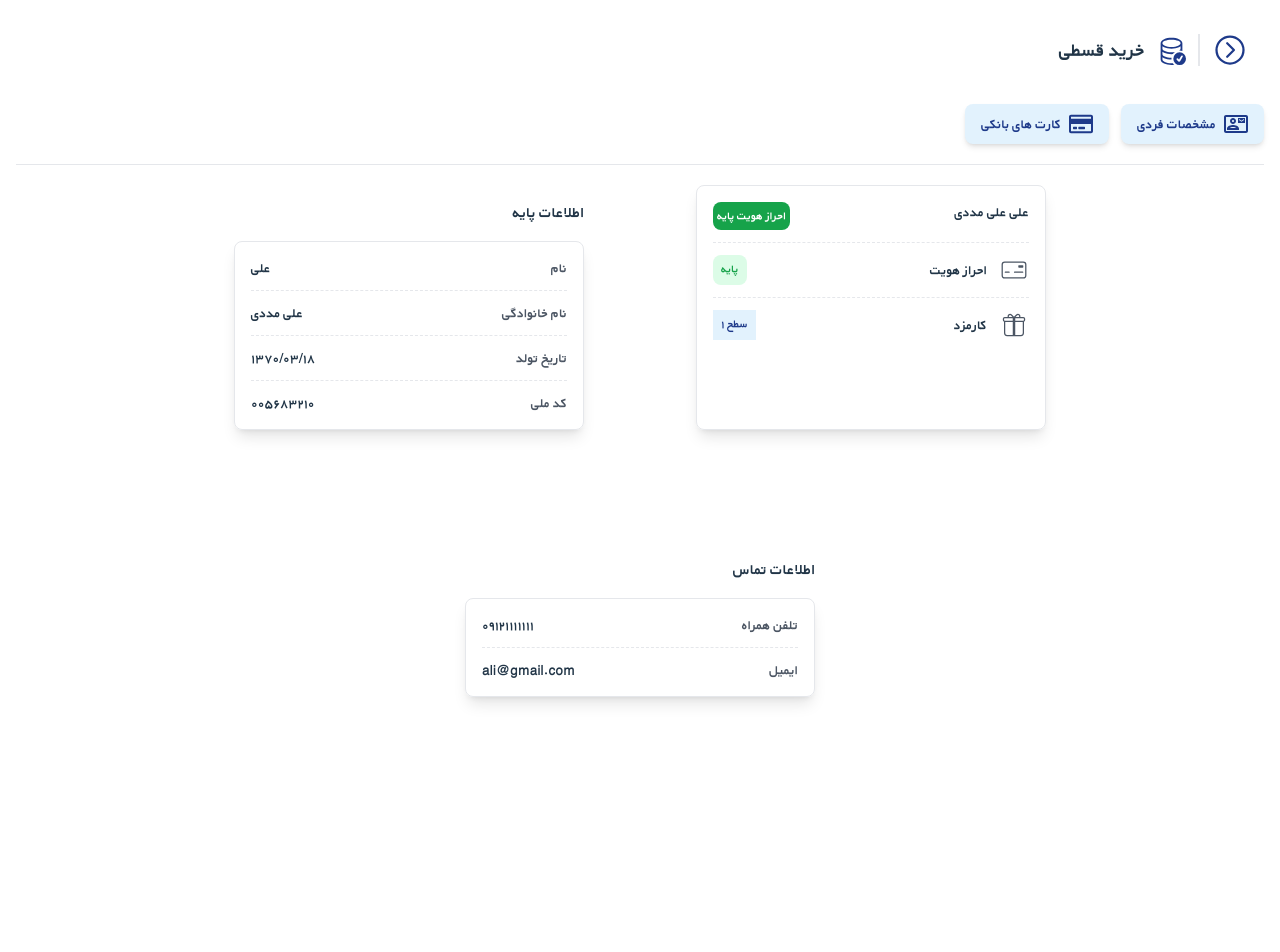
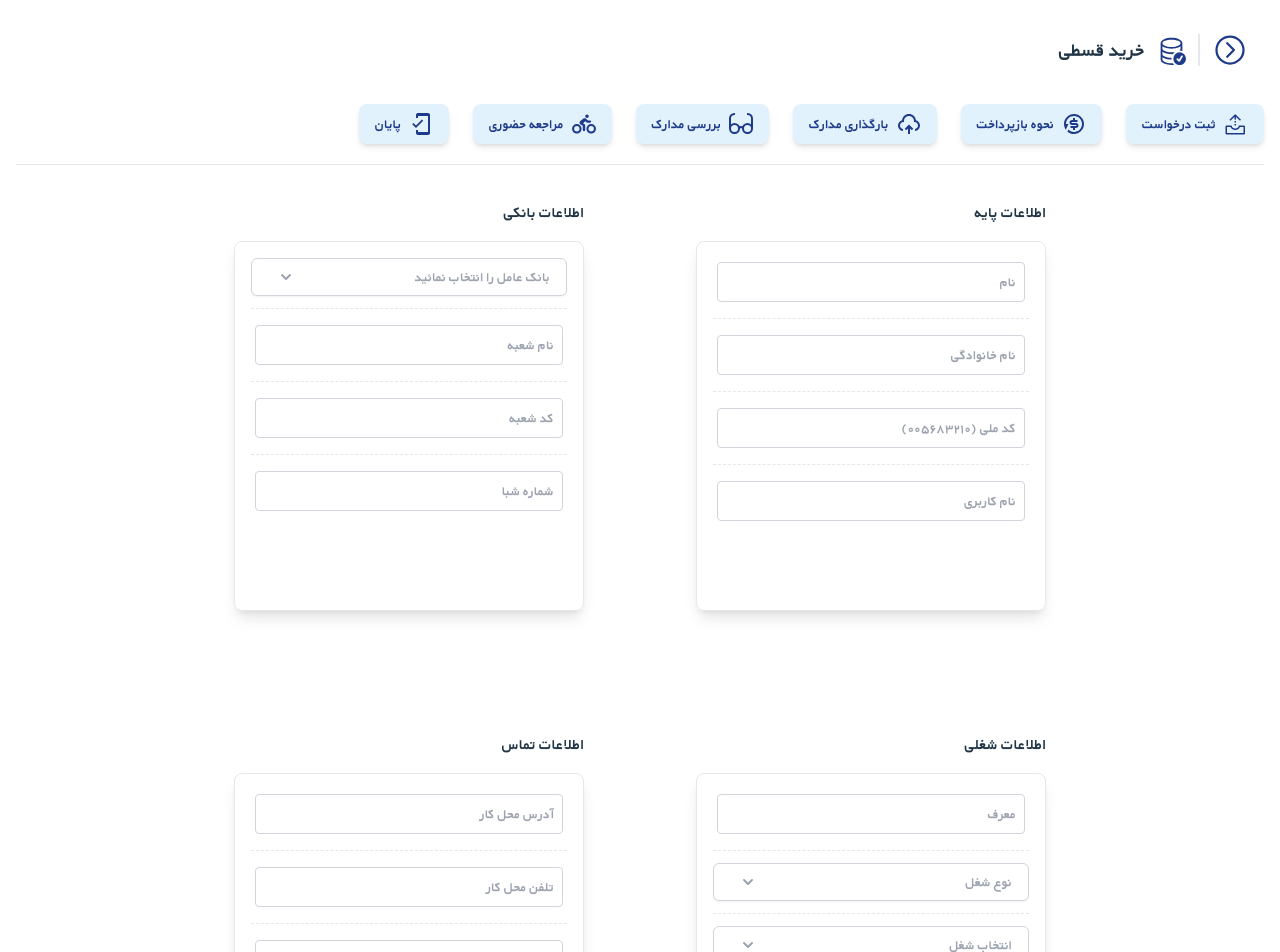
Before and after one commit to mahankarimi1382/tala7, a React (Vite) app: page /installments/request in a window 1280 px wide. Shown: the top 952 px of the page. Before the commit the page ends 800 px from the top, so only its background shows below. Built offline with nearby package versions, Linux system fonts and the light colour scheme.

Commit message:
installment under construction

```diff
--- a/src/Components/SimpleDropdown.jsx
+++ b/src/Components/SimpleDropdown.jsx
@@ -40,13 +40,13 @@ const SimpleDropdown = ({ options = [], defaultLabel = 'Select an option' }) =>
   }, []);
 
   return (
-    <div className="relative w-full text-center" ref={dropdownRef}>
+    <div className={` relative w-full text-center  ${isOpen ? 'z-50' : 'z-40'}`} ref={dropdownRef}>
       <button
         type="button"
         ref={buttonRef}
         onClick={toggleDropdown}
         aria-expanded={isOpen}
-        className="inline-flex justify-between items-center w-full rounded-md border border-gray-300 shadow-sm px-4 py-2 bg-white text-sm font-medium text-gray-700 hover:bg-gray-50 focus:outline-none focus:ring-2 focus:ring-offset-2 focus:ring-indigo-500"
+        className="inline-flex  justify-between items-center w-full rounded-md border border-gray-300 shadow-sm px-4 py-2 bg-white text-sm font-medium text-gray-400 hover:bg-gray-50 focus:outline-none focus:ring-2 focus:ring-offset-2 focus:ring-indigo-500"
       >
         {selectedOption}
         <svg
--- a/src/InstallmentRequest.jsx
+++ b/src/InstallmentRequest.jsx
@@ -1,20 +1,75 @@
+import { useState } from "react";
 import { Link } from "react-router-dom";
 import { IoChevronForwardCircleOutline } from "react-icons/io5";
-import { MdOutlineContactMail } from "react-icons/md";
-import { FaRegCreditCard } from "react-icons/fa";
-import { CiCreditCard2 } from "react-icons/ci";
-import { CiGift } from "react-icons/ci";
 import { BsDatabaseCheck } from "react-icons/bs";
+import SimpleDropdown from "./Components/SimpleDropdown";
+import { VscGitStashApply } from "react-icons/vsc";
+import { RiRefund2Fill } from "react-icons/ri";
+import { RiUploadCloud2Line } from "react-icons/ri";
+import { GrInspect } from "react-icons/gr";
+import { FaPersonBiking } from "react-icons/fa6";
+import { MdMobileFriendly } from "react-icons/md";
 
 
-const convertToPersianDigits = (num) => {
-  return num.toLocaleString("fa-IR"); // Converts to Persian digits with thousand separators
-};
+
+
+
+
+
+// Enhanced InputField with numeric-only logic
+const InputField = ({
+  placeholder,
+  name,
+  value,
+  setValue,
+  onlyNumbers = false,
+  maxLength,
+  showError = false,
+}) => (
+  <div className="p-1 flex justify-start w-full flex-col">
+    <input
+      type="text"
+      name={name}
+      placeholder={placeholder}
+      value={value}
+      maxLength={maxLength}
+      onChange={(e) => {
+        const val = e.target.value;
+        if (onlyNumbers && !/^\d*$/.test(val)) return;
+        setValue((prev) => ({ ...prev, [name]: val }));
+      }}
+      className="p-2 border border-gray-300 rounded w-full h-[40px]" // Added h-[40px] for consistent height
+    />
+    {showError && (
+      <span className="text-red-500 text-sm mt-1 text-right">
+        کد ملی باید دقیقاً ۱۰ رقم باشد
+      </span>
+    )}
+  </div>
+);
+
+// Reusable section card
+const SectionCard = ({ title, children }) => (
+  <div className="w-[350px] h-[420px]">
+    <p className="my-4">{title}</p>
+    <div className="border shadow-lg rounded-lg p-4 text-sm space-y-3 h-[370px] overflow-y-auto">
+      {children}
+    </div>
+  </div>
+);
 
 const PersianDigits = (num) => {
   const persianDigits = "۰۱۲۳۴۵۶۷۸۹";
   return num.replace(/\d/g, (digit) => persianDigits[digit]);
 };
+
+const InstallmentRequest = () => {
+  const [formData, setFormData] = useState({
+    nationalCode: "",
+    branchCode: "",
+    workPhone: "",
+    homePhone: "",
+  });
 
   const Birthdate = "1370/03/18";
   const NationalCode = "005683210";
@@ -23,137 +78,153 @@ const persianDate = PersianDigits(Birthdate);
   const CodeMelli = PersianDigits(NationalCode);
   const MobilePhone = PersianDigits(CellNumber);
 
-function InstallmentRequest() {
   return (
-    <div className="p-4">
-      {/* Header Section */}
+    <div className="p-4" dir="rtl">
+      {/* Header */}
       <header className="flex items-center gap-3 p-4">
-        <Link
-          to="/"
-          target="_blank"
-          rel="noopener noreferrer"
-          aria-label="Go to Home"
-        >
+        <Link to="/" target="_blank" rel="noopener noreferrer" aria-label="Go to Home">
           <IoChevronForwardCircleOutline className="text-[36px] text-blue-900" />
         </Link>
-
-        {/* Dotted Vertical Divider */}
-        <div className="w-[2px] h-8 border-l-2 border-gray-200 "></div>
-
-        <BsDatabaseCheck
-          className="text-[29px] text-blue-900"
-          aria-label="Profile Icon"
-        />
+        <div className="w-[2px] h-8 border-l-2 border-gray-200"></div>
+        <BsDatabaseCheck className="text-[29px] text-blue-900" aria-label="Profile Icon" />
         <p className="text-xl">خرید قسطی</p>
       </header>
 
       {/* Action Buttons */}
-      <div className="flex gap-3 mt-5">
+      <div className="flex gap-6 mt-5 justify-center lg:justify-start flex-wrap">
         <a
           href="#"
           className="flex items-center gap-2 text-blue-900 hover:text-white py-2 px-4 shadow-md bg-[#E2F2FD] hover:bg-[#0f4c75] rounded-lg transition duration-300"
         >
-          <MdOutlineContactMail className="text-2xl" />
-          <p className="text-[14px]">مشخصات فردی</p>
+          <VscGitStashApply  className="text-2xl" />
+          <p className="text-[14px]"> ثبت درخواست</p>
         </a>
         <a
           href="#"
           className="flex items-center gap-2 text-blue-900 hover:text-white py-2 px-4 shadow-md bg-[#E2F2FD] hover:bg-[#0f4c75] rounded-lg transition duration-300"
         >
-          <FaRegCreditCard className="text-2xl" />
-          <p className="text-[14px]">کارت های بانکی</p>
+          <RiRefund2Fill  className="text-2xl" />
+          <p className="text-[14px]"> نحوه بازپرداخت</p>
+        </a>
+        <a
+          href="#"
+          className="flex items-center gap-2 text-blue-900 hover:text-white py-2 px-4 shadow-md bg-[#E2F2FD] hover:bg-[#0f4c75] rounded-lg transition duration-300"
+        >
+          <RiUploadCloud2Line  className="text-2xl" />
+          <p className="text-[14px]"> بارگذاری مدارک</p>
+        </a>
+        <a
+          href="#"
+          className="flex items-center gap-2 text-blue-900 hover:text-white py-2 px-4 shadow-md bg-[#E2F2FD] hover:bg-[#0f4c75] rounded-lg transition duration-300"
+        >
+          <GrInspect  className="text-2xl" />
+          <p className="text-[14px]"> بررسی مدارک</p>
+        </a>
+        <a
+          href="#"
+          className="flex items-center gap-2 text-blue-900 hover:text-white py-2 px-4 shadow-md bg-[#E2F2FD] hover:bg-[#0f4c75] rounded-lg transition duration-300"
+        >
+          <FaPersonBiking  className="text-2xl" />
+          <p className="text-[14px]"> مراجعه حضوری</p>
+        </a>
+        <a
+          href="#"
+          className="flex items-center gap-2 text-blue-900 hover:text-white py-2 px-4 shadow-md bg-[#E2F2FD] hover:bg-[#0f4c75] rounded-lg transition duration-300"
+        >
+          <MdMobileFriendly   className="text-2xl" />
+          <p className="text-[14px]">  پایان </p>
         </a>
       </div>
 
       <hr className="my-5" />
 
-      {/* Profile Info and Image */}
-      <div className="flex  items-center  px-8 gap-6">
-        {/* Profile Info */}
-        <div className=" w-full">
-          <div className="flex flex-wrap gap-28 justify-center ">
-            <div className=" w-[350px] border shadow-lg rounded-lg p-4 text-sm">
-              <div className="flex justify-between">
-                <p>علی علی مددی</p>
-                <p className="bg-green-600 rounded-lg p-1 text-[12px] text-white">
-                  احراز هویت پایه
-                </p>
-              </div>
+      {/* Main Sections */}
+      <div className="flex flex-wrap justify-center gap-28 px-8">
+        <SectionCard title="اطلاعات پایه">
+          <InputField placeholder="نام" />
+          <hr className="border-t-1 border-gray-200 border-dashed" />
+          <InputField placeholder="نام خانوادگی" />
+          <hr className="border-t-1 border-gray-200 border-dashed" />
+          <InputField
+            placeholder={`کد ملی (${CodeMelli})`}
+            name="nationalCode"
+            value={formData.nationalCode}
+            setValue={setFormData}
+            onlyNumbers
+            maxLength={10}
+            showError={
+              formData.nationalCode.length > 0 && formData.nationalCode.length !== 10
+            }
+          />
+          <hr className="border-t-1 border-gray-200 border-dashed" />
+          <InputField placeholder="نام کاربری" />
+        </SectionCard>
 
-              {/* Dotted Divider */}
-              <hr className="my-3 border-t-1 border-gray-200 border-dashed" />
+        <SectionCard title="اطلاعات بانکی">
+          <SimpleDropdown
+            options={["بانک صادرات", "بانک ملت", "بانک تجارت"]}
+            defaultLabel="بانک عامل را انتخاب نمائید"
+            className="w-full h-[40px] " // Added h-[40px] for consistent height
+          />
+          <hr className="border-t-1 border-gray-200 border-dashed" />
+          <InputField placeholder="نام شعبه" />
+          <hr className="border-t-1 border-gray-200 border-dashed" />
+          <InputField
+            placeholder="کد شعبه"
+            name="branchCode"
+            value={formData.branchCode}
+            setValue={setFormData}
+            onlyNumbers
+            className="h-[40px]" // Added h-[40px] for consistent height
+          />
+          <hr className="border-t-1 border-gray-200 border-dashed" />
+          <InputField placeholder="شماره شبا" />
+        </SectionCard>
 
-              <div className="flex justify-between">
-                <div className="flex gap-3 items-center">
-                  <CiCreditCard2 size={30} className="text-gray-600" />
+        <SectionCard title="اطلاعات شغلی">
+          <InputField placeholder="معرف" />
+          <hr className="border-t-1 border-gray-200 border-dashed" />
+          <SimpleDropdown
+            options={["دولتی", "آزاد"]}
+            defaultLabel="نوع شغل"
+            className="w-full h-[40px]" // Added h-[40px] for consistent height
+          />
+          <hr className="border-t-1 border-gray-200 border-dashed" />
+          <SimpleDropdown
+            options={["دولتی", "آزاد"]}
+            defaultLabel="انتخاب شغل"
+            className="w-full h-[40px]" // Added h-[40px] for consistent height
+          />
+          <hr className="border-t-1 border-gray-200 border-dashed" />
+          <InputField placeholder="نام کاربری" />
+        </SectionCard>
 
-                  <p> احراز هویت</p>
-                </div>
-                <p className="bg-green-100 rounded-lg py-1 px-2 text-[12px] text-green-600">
-                  {" "}
-                  پایه{" "}
-                </p>
-              </div>
-              <hr className="my-3 border-t-1 border-gray-200 border-dashed" />
-
-              <div className="flex justify-between">
-                <div className="flex gap-3 items-center">
-                  <CiGift size={30} className="text-gray-600" />
-                  <p> کارمزد</p>
-                </div>
-                <p className="text-blue-900 bg-[#E2F2FD] py-1 px-2 text-[12px]">
-                  {" "}
-                  سطح {convertToPersianDigits(1)}
-                </p>
-              </div>
-            </div>
-           <div className="w-[350px]">
-           <p className="my-4">اطلاعات پایه</p>
-            <div className="border shadow-lg rounded-lg p-4 text-sm">
-              <div className="flex justify-between">
-                <p className="text-gray-600"> نام </p>
-                <p>علی </p>
-              </div>
-
-              {/* Dotted Divider */}
-              <hr className="my-3 border-t-1 border-gray-200 border-dashed" />
-
-              <div className="flex justify-between">
-                <p className="text-gray-600"> نام خانوادگی </p>
-                <p>علی مددی </p>
-              </div>
-              <hr className="my-3 border-t-1 border-gray-200 border-dashed" />
-
-              <div className="flex justify-between">
-                <p className="text-gray-600"> تاریخ تولد </p>
-                <p>{persianDate}</p>
-              </div>
-              <hr className="my-3 border-t-1 border-gray-200 border-dashed" />
-              <div className="flex justify-between">
-                <p className="text-gray-600"> کد ملی </p>
-                <p>{CodeMelli}</p>
-              </div>
-            </div>
-           </div>
-            <div className="w-[350px]">
-            <p className="my-4">اطلاعات تماس</p>
-            <div className="border shadow-lg rounded-lg p-4 text-sm">
-              <div className="flex justify-between">
-                <p className="text-gray-600"> تلفن همراه </p>
-                <p>{MobilePhone}</p>
-              </div>
-              <hr className="my-3 border-t-1 border-gray-200 border-dashed" />
-              <div className="flex justify-between">
-                <p className="text-gray-600"> ایمیل </p>
-                <p>ali@gmail.com</p>
-              </div>
-            </div>
-            </div>
-          </div>
-        </div>
+        <SectionCard title="اطلاعات تماس">
+          <InputField placeholder="آدرس محل کار" />
+          <hr className="border-t-1 border-gray-200 border-dashed" />
+          <InputField
+            placeholder="تلفن محل کار"
+            name="workPhone"
+            value={formData.workPhone}
+            setValue={setFormData}
+            onlyNumbers
+            className="h-[40px]" // Added h-[40px] for consistent height
+          />
+          <hr className="border-t-1 border-gray-200 border-dashed" />
+          <InputField placeholder="آدرس منزل" />
+          <hr className="border-t-1 border-gray-200 border-dashed" />
+          <InputField
+            placeholder="تلفن منزل"
+            name="homePhone"
+            value={formData.homePhone}
+            setValue={setFormData}
+            onlyNumbers
+            className="h-[40px]" // Added h-[40px] for consistent height
+          />
+        </SectionCard>
       </div>
     </div>
   );
-}
+};
 
 export default InstallmentRequest;
```
Lines whose indentation alone changed are shown as unchanged.
